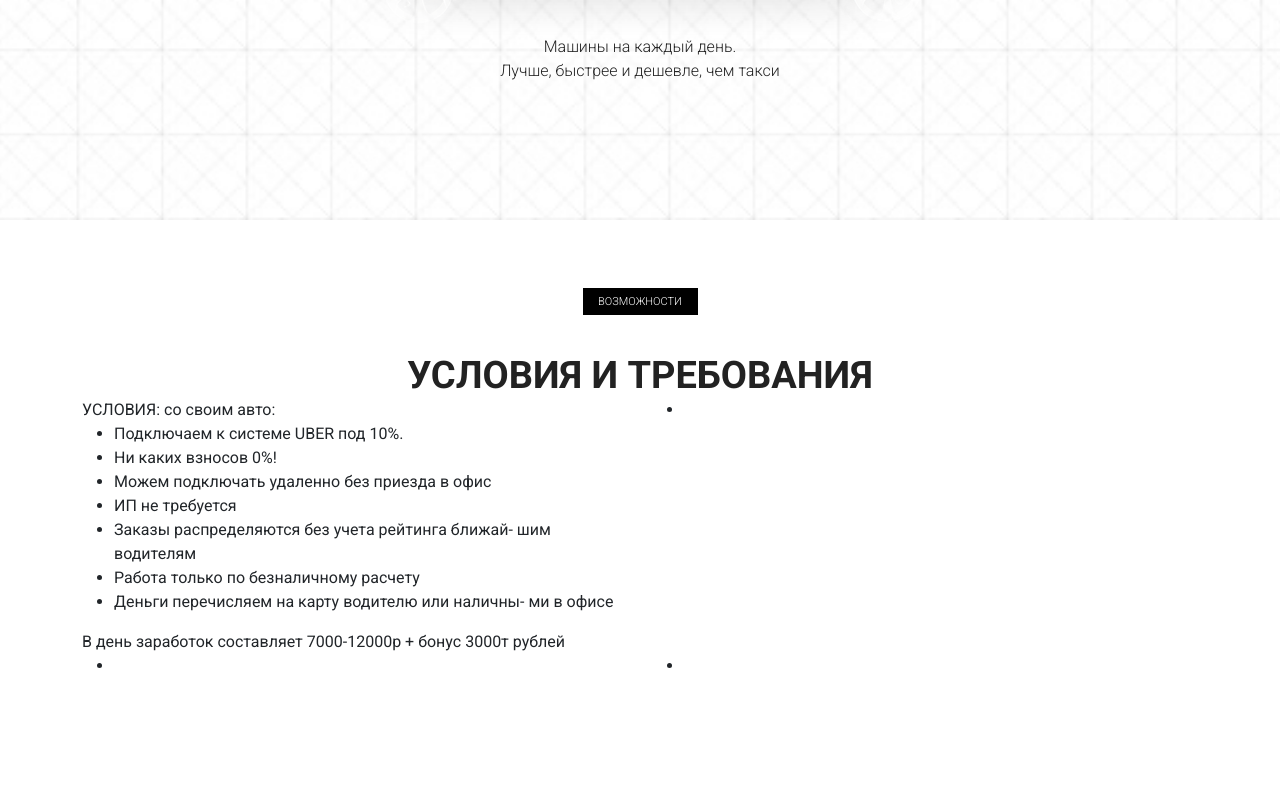
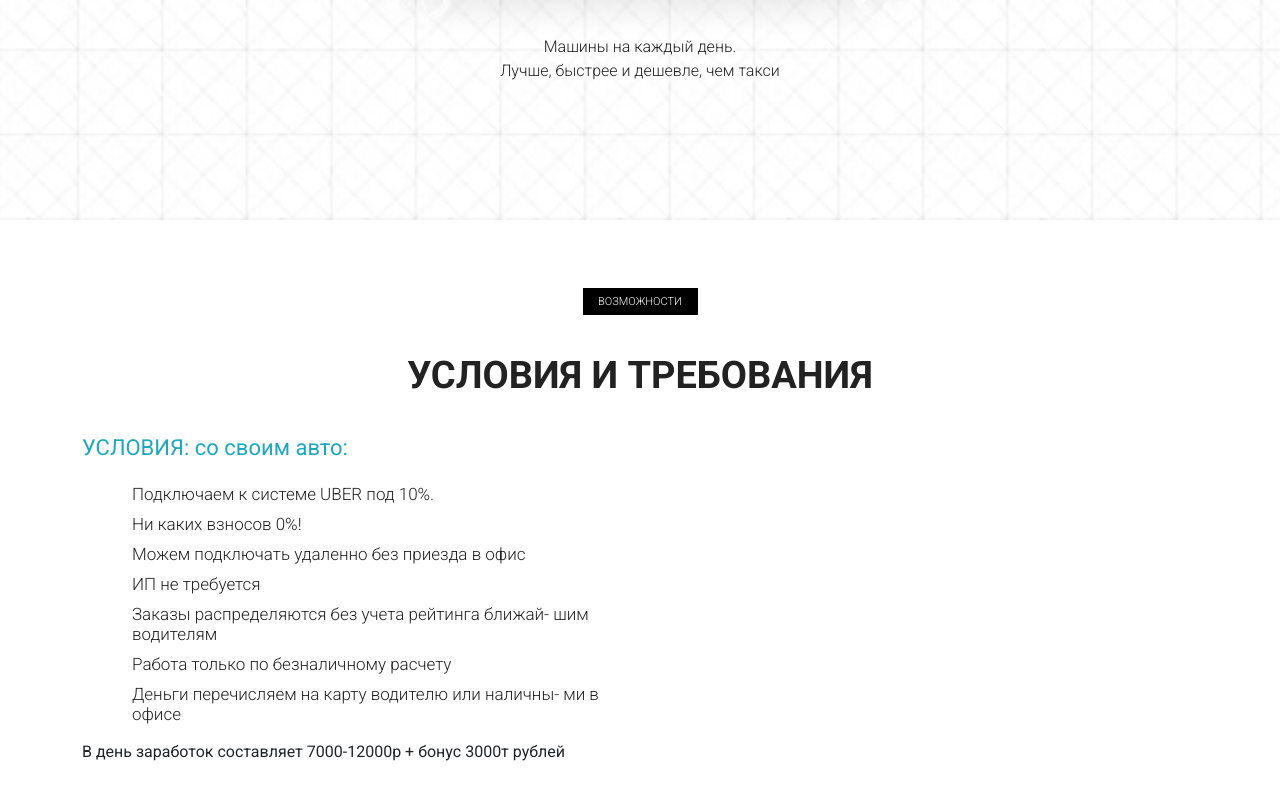
Before and after one commit to Vitaliy666666/Project2, a plain HTML site: page Project 3/src/index.html in a window 1280 px wide. Shown: the part 3363-4163 px from the top of the page. Drawn offline with Linux system fonts and the light colour scheme.

Commit message:
+ new section

```diff
--- a/Project 3/src/index.html
+++ b/Project 3/src/index.html
@@ -229,7 +229,7 @@
             <h2 class="info_title">условия и требования</h2>
             <div class="row">
                 <div class="col-md-6">
-                   <div class="require_block">
+                    <div class="require_block require_block_nmb">
                         <div class="require_title">УСЛОВИЯ: со своим авто:</div>
                         <ul class="require_list">
                             <li>Подключаем к системе UBER  под 10%.</li>
--- a/Project 3/src/sass/style.sass
+++ b/Project 3/src/sass/style.sass
@@ -6,6 +6,7 @@ $var5: #1EACC7
 $var6: #4CE2FF
 $var7: #202020
 $var8: #FF5656
+$var9: #1CA8C3
 
 
 =btn_hover
@@ -311,3 +312,21 @@ header .container
 
 .require
 	padding: 68px 0 98px 0
+	&_block
+		margin: 33px 0
+		&_nmb
+			margin-bottom: 0px
+	&_title
+		font-size: 22px
+		font-weight: 400
+		color: $var9
+	&_list
+		list-style-type: none
+		margin-top: 20px
+		padding-left: 50px
+		li
+			font-size: 17px
+			font-weight: 300
+			line-height: 20px
+			color: $var4
+			margin-bottom: 10px
```
Also changed, not shown: Project 3/src/css/style.min.css, 1 other file. Lines whose indentation alone changed are shown as unchanged.
